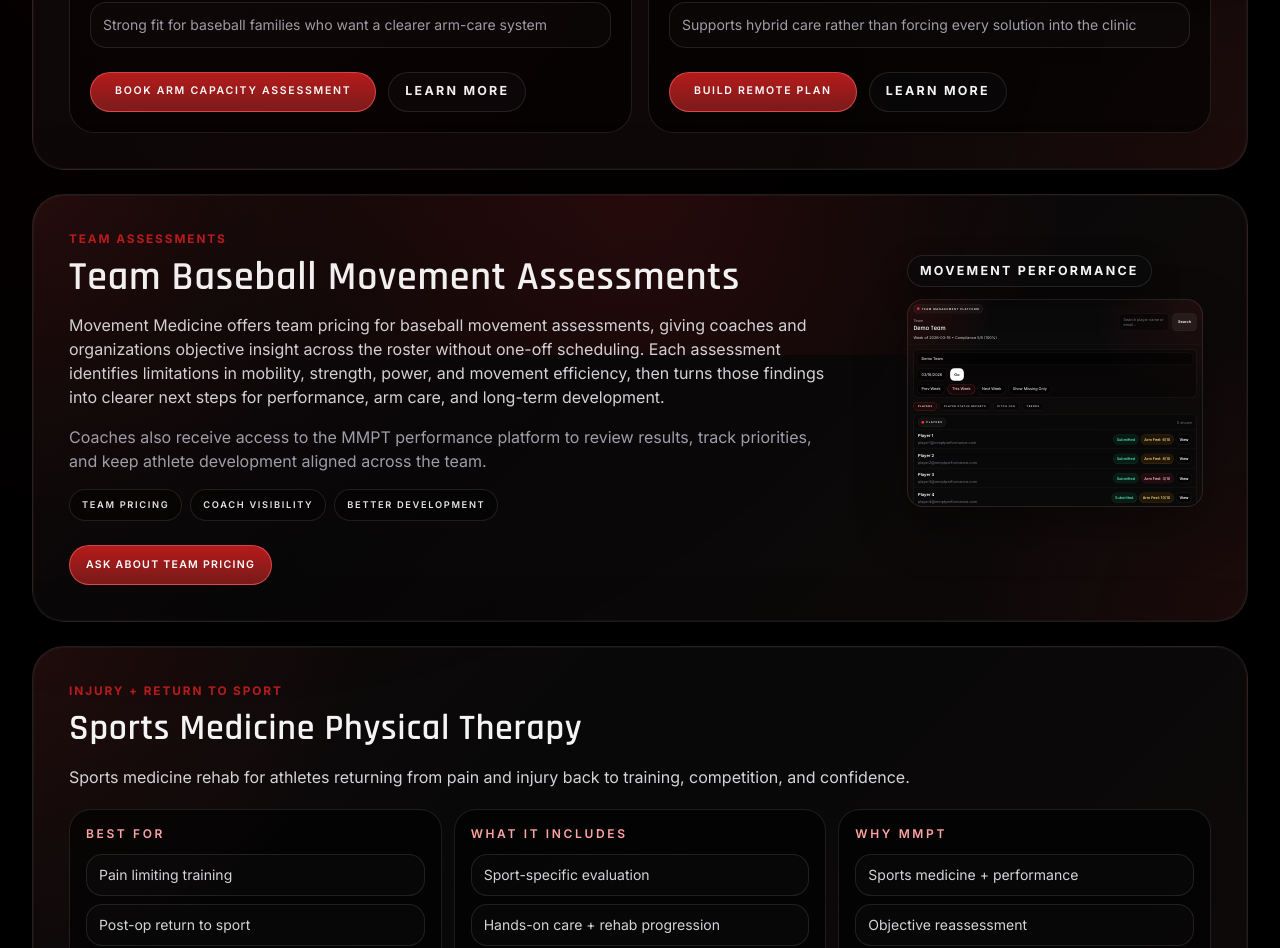
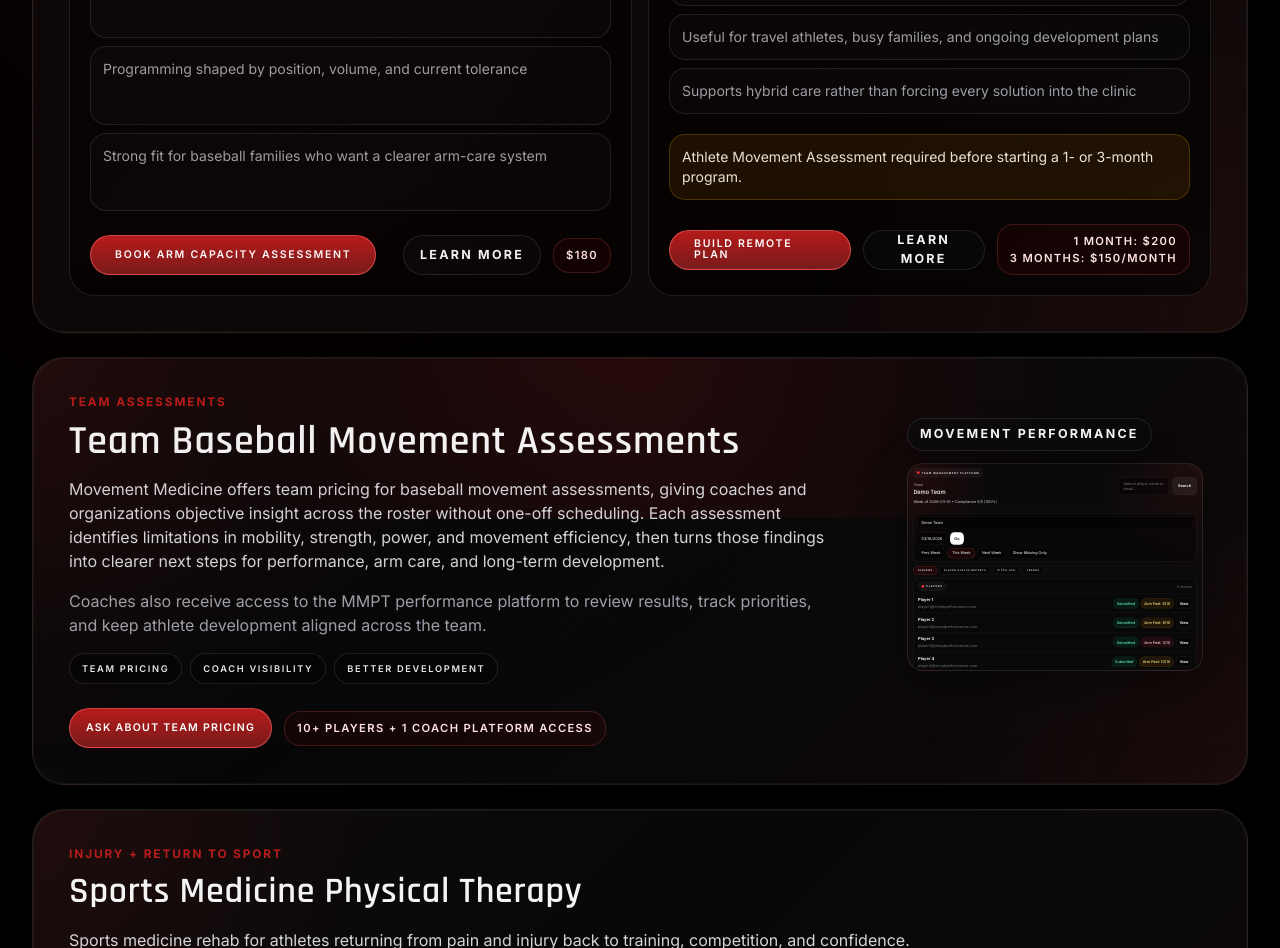
Before and after one commit to ericnicholsmmpt/mmpt-website-crm, a Next.js app: page /services in a window 1280 px wide. Shown: the part 1840-2788 px from the top of the page. Built offline with nearby package versions, Linux system fonts and the light colour scheme; no server answers.

Commit message:
Add service pricing and notes to services page

```diff
--- a/app/services/page.tsx
+++ b/app/services/page.tsx
@@ -125,13 +125,18 @@ export default function ServicesPage() {
                 </div>
               </div>
 
-              <div className="mt-6 flex">
+              <div className="mt-6 flex flex-col gap-3 sm:flex-row sm:items-center">
                 <a
                   href={teamAssessmentEmailHref}
                   className="inline-flex h-10 items-center justify-center rounded-full border border-red-400/60 bg-[linear-gradient(180deg,rgba(185,28,28,0.98),rgba(127,29,29,0.96))] px-4 py-0 text-[0.66rem] font-semibold uppercase leading-none tracking-[0.12em] text-white transition hover:border-red-300 hover:shadow-[0_18px_44px_rgba(127,29,29,0.35)] focus-outline"
                 >
                   Ask About Team Pricing
                 </a>
+                <div className="rounded-[1rem] border border-red-400/20 bg-red-950/20 px-3 py-2 sm:text-right">
+                  <p className="text-[0.7rem] font-semibold uppercase tracking-[0.12em] text-red-100">
+                    10+ players + 1 coach platform access
+                  </p>
+                </div>
               </div>
             </div>
 
--- a/components/marketing/ServicesGrid.tsx
+++ b/components/marketing/ServicesGrid.tsx
@@ -101,7 +101,14 @@ export default function ServicesGrid({
                   </li>
                 ))}
               </ul>
-              <div className="mt-6 flex flex-col gap-3 sm:flex-row">
+              {service.serviceNote ? (
+                <div className="mt-5 rounded-[1rem] border border-amber-400/20 bg-amber-500/10 px-3 py-3">
+                  <p className="text-sm text-amber-50/90">
+                    {service.serviceNote}
+                  </p>
+                </div>
+              ) : null}
+              <div className="mt-6 flex flex-col gap-3 sm:flex-row sm:items-center sm:justify-between">
                 <TrackedLink
                   href={`${bookingUrl}&service=${service.intent}`}
                   intent={service.intent}
@@ -110,12 +117,24 @@ export default function ServicesGrid({
                 >
                   {service.cta}
                 </TrackedLink>
+                <div className="flex flex-col gap-3 sm:flex-row sm:items-center sm:justify-end">
                   <Link
                     href={`/services#detail-${service.slug}`}
                     className="pill h-10 w-full px-4 py-0 text-center text-[0.66rem] tracking-[0.12em] focus-outline sm:w-auto"
                   >
                     Learn More
                   </Link>
+                  <div className="shrink-0 rounded-[1rem] border border-red-400/20 bg-red-950/20 px-3 py-2 text-right">
+                    {service.priceLines.map((priceLine) => (
+                      <p
+                        key={priceLine}
+                        className="whitespace-nowrap text-[0.7rem] font-semibold uppercase tracking-[0.12em] text-red-100"
+                      >
+                        {priceLine}
+                      </p>
+                    ))}
+                  </div>
+                </div>
               </div>
             </div>
           </article>
--- a/lib/content/site.ts
+++ b/lib/content/site.ts
@@ -121,6 +121,8 @@ export type ServiceDefinition = {
   shortTitle: string;
   tag: string;
   image: string;
+  priceLines: string[];
+  serviceNote?: string;
   mediaPhones?: Array<{
     src: string;
     alt: string;
@@ -143,6 +145,7 @@ export const services: ServiceDefinition[] = [
     shortTitle: "Sports PT",
     tag: "Injury + return to sport",
     image: "/images/return-to-sport.jpeg",
+    priceLines: ["$180/visit"],
     summary:
       "Sports medicine rehab for athletes returning from pain and injury back to training, competition, and confidence.",
     bullets: [
@@ -186,6 +189,9 @@ export const services: ServiceDefinition[] = [
     shortTitle: "Baseball Athlete Assessment",
     tag: "Data-driven evaluation",
     image: "/images/athlete-assessment.jpeg",
+    priceLines: ["$250"],
+    serviceNote:
+      "MMPT also offers sport-specific athlete assessments beyond baseball.",
     summary:
       "A movement and force-based assessment built around the demands of baseball to show what is limiting mobility, strength, power, and overall performance.",
     bullets: [
@@ -229,6 +235,7 @@ export const services: ServiceDefinition[] = [
     shortTitle: "Baseball Arm Capacity Assessment",
     tag: "Throwing durability",
     image: "/images/arm-care-clean.jpeg",
+    priceLines: ["$180"],
     summary:
       "A baseball/throwing-focused arm assessment built around arm durability, workload management, recovery, and long-term health.",
     bullets: [
@@ -272,6 +279,9 @@ export const services: ServiceDefinition[] = [
     shortTitle: "Remote Support",
     tag: "Platform-guided continuity",
     image: "/images/remote-support-one.jpeg",
+    priceLines: ["1 month: $200", "3 months: $150/month"],
+    serviceNote:
+      "Athlete Movement Assessment required before starting a 1- or 3-month program.",
     mediaPhones: [
       {
         src: "/images/platform-week-1.jpeg",
```
Lines whose indentation alone changed are shown as unchanged.
